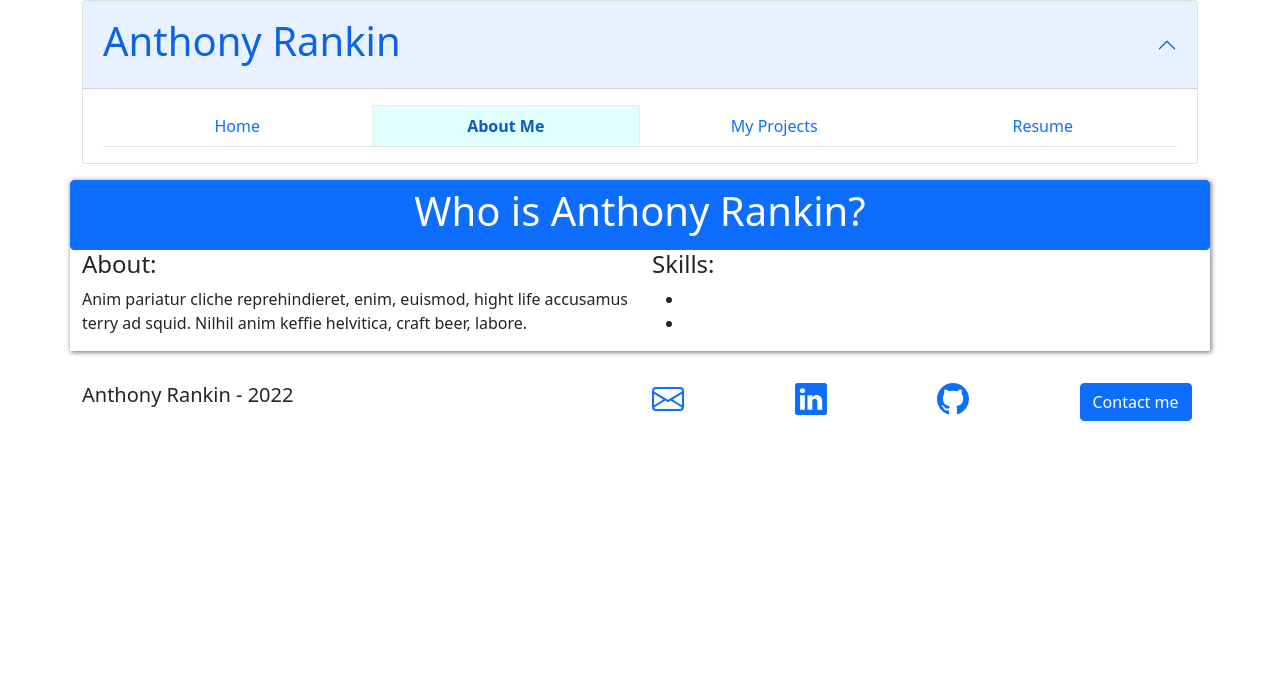
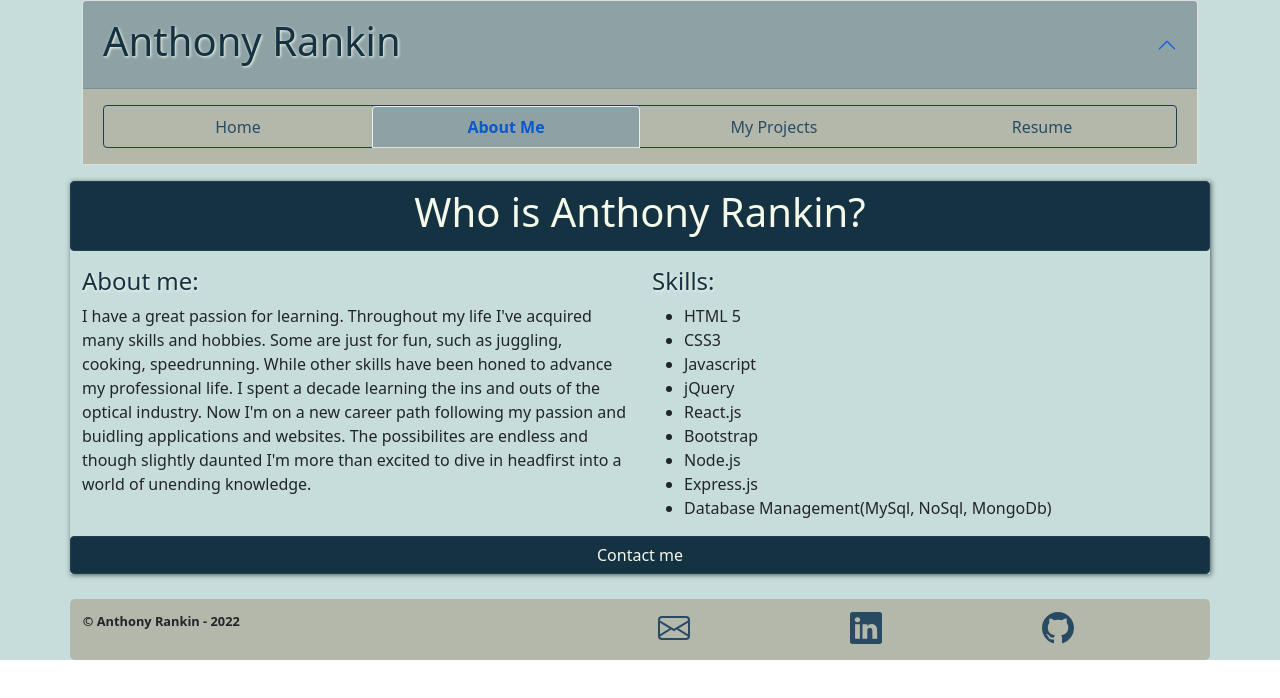
Before and after one commit to Arankin7/reactPortfolio, a React (Create React App) app: page / in a window 1280 px wide. Both pictures are taken after a click on the button "About Me". Shown: the top 698 px of the page. Built offline with nearby package versions, Linux system fonts and the light colour scheme.

Commit message:
custom css added

```diff
--- a/src/App.css
+++ b/src/App.css
@@ -37,6 +37,20 @@
   }
 }
 
+:root {
+  --ashGray: #B4B8AB;
+  --prusBlue: #153243;
+  --charcoal: #1F3F53;
+  --indigoDye: #284b63;
+  --cadetGrey: #8EA2A6;
+  --ivory: #F4F9E9;
+  --powderBlue: #c6dddc;
+  --greenSheen: #74b3aee3;
+  --tiffanyBlue: #3AC1B5;
+
+}
+
+
 /* generic Styling */
 
 .topMar {
@@ -58,23 +72,120 @@
   box-shadow: 1px 1px 5px rgba(0, 0, 0, 0.6);
 }
 
-.navActive {
-  background-color: lightcyan;
-  box-shadow: rgba(0, 0, 0, 0.6);
-  font-weight: bold;
-}
-
 /* image on homepage */
 .homeImg {
   width: 50%;
   float: right;
 }
 
+/* header styling(includes Nav) */
+.accordionBody {
+  background-color: var(--ashGray);
+}
+
+.accordion-button:not(.collapsed) {
+  background-color: var(--cadetGrey);
+}
+
+.collapsed {
+  background-color: var(--ashGray);
+}
+
+.hText {
+  color: var(--prusBlue);
+  text-shadow: 1px 1px 3px var(--ivory);
+}
+
 /* footer Styling */
 .footer {
-  position: static;
+  background-color: var(--ashGray);
+  border-radius: 5px;
+  position: relative;
   left: 0;
   bottom: 0;
   right: 0;
-  padding-top: 2em;
+  padding: 1em 0;
+  margin-top: 2em;
+
+  font-size: .8em;
+  font-weight: 600;
 }
+
+.footText {
+  margin-left: 1em;
+  font-weight: 600;
+}
+
+
+/* for svg/buttons/links */
+.svg {
+  fill: var(--indigoDye);
+}
+
+.svg:hover {
+  fill: var(--ivory);
+}
+
+.nav-link {
+  color: var(--indigoDye);
+}
+
+.nav-tabs {
+  border: 1px solid var(--charcoal);
+  border-radius: 0.25em;
+}
+
+.navActive {
+  background-color: var(--cadetGrey);
+  box-shadow: rgba(0, 0, 0, 0.6);
+  font-weight: bold;
+  color: var(--ivory);
+}
+
+.imgOpac {
+  opacity: 0.6;
+  filter: grayscale(75%);
+  filter: blur(1px);
+}
+
+.imgOpac:hover {
+  opacity: 1;
+  filter: grayscale(0%);
+}
+
+.imgOpac:focus {
+  opacity: 1;
+}
+
+/* primary button styling */
+.btn-primary {
+  background-color: var(--prusBlue);
+  border-color: var(--charcoal);
+  color: var(--ivory);
+}
+
+.btn-primary:hover {
+  background-color: var(--charcoal);
+}
+
+.btn-primary:focus {
+  background-color: var(--indigoDye) ;
+}
+
+/* info button styling */
+.btn-info {
+  background-color: var(--greenSheen);
+  border-color: var(--greenSheen);
+  box-shadow: 1px 1px 5px rgba(0, 0, 0, 0.6);
+}
+
+.btn-info:hover {
+  background-color: var(--tiffanyBlue);
+  box-shadow: 2px 2px 3px rgba(0, 0, 0, 0.6);
+}
+
+
+/* page Styling */
+.page {
+  background-color: var(--powderBlue);
+}
--- a/src/App.js
+++ b/src/App.js
@@ -1,7 +1,7 @@
 // import logo from './logo.svg';
+import React, { useState } from 'react';
+import 'bootstrap/dist/css/bootstrap.min.css';
 import './App.css';
-import 'bootstrap/dist/css/bootstrap.min.css';
-import React, { useState } from 'react';
 
 // import Components
 import About from './components/About';
@@ -23,7 +23,7 @@ function App() {
 
   return (
     <div>
-      <main>
+      <main className="page">
         <Header
         projectSelected={projectSelected}
         setProjectSelected={setProjectSelected}
--- a/src/components/About/index.js
+++ b/src/components/About/index.js
@@ -1,9 +1,11 @@
 import React, { useState } from "react";
+import Contact from "../Contact";
 import Container from 'react-bootstrap/Container';
 import Row from 'react-bootstrap/Row';
 import Col from 'react-bootstrap/Col';
 import Button from "react-bootstrap/Button";
 import Collapse from "react-bootstrap/Collapse";
+
 
 function About() {
 
@@ -24,23 +26,32 @@ function About() {
 
             {/* Collapsable part of Accordion */}
             <Collapse in={open}>
-                <Row id="about-collapse">
+                <Row id="about-collapse" className="topMar">
                     <Col>
-                        <h4>About:</h4>
+                        <h4 className="hText">About me:</h4>
                         <p>
-                            Anim pariatur cliche reprehindieret, enim, euismod, hight life accusamus
-                            terry ad squid. Nilhil anim keffie helvitica, craft beer, labore.
+                        I have a great passion for learning. Throughout my life I've acquired many skills and hobbies. Some are just for fun, such as juggling, cooking, speedrunning. While other skills have been honed to advance my professional life. I spent a decade learning the ins and outs of the optical industry. Now I'm on a new career path following my passion and buidling applications and websites. The possibilites are endless and though slightly daunted I'm more than excited to dive in headfirst into a world of unending knowledge.
                         </p>
                     </Col>
                     <Col>
-                        <h4>Skills:</h4>
+                        <h4 className="hText">Skills:</h4>
                         <ul>
-                            <li></li>
-                            <li></li>
+                            <li>HTML 5</li>
+                            <li>CSS3</li>
+                            <li>Javascript</li>
+                            <li>jQuery</li>
+                            <li>React.js</li>
+                            <li>Bootstrap</li>
+                            <li>Node.js</li>
+                            <li>Express.js</li>
+                            <li>Database Management(MySql, NoSql, MongoDb)</li>
                         </ul>
                     </Col>
                 </Row>
             </Collapse>
+            <Row>
+                <Contact />
+            </Row>
         </Container>
     );
 }
--- a/src/components/Contact/index.js
+++ b/src/components/Contact/index.js
@@ -48,7 +48,7 @@ function Contact() {
 
     function handleSubmit(e){
         e.preventDefault();
-        console.log(formState);
+        // console.log(formState);
     }
 
     return (
@@ -63,7 +63,7 @@ function Contact() {
                 </Modal.Header>
 
                 <Modal.Body>
-                    <h5>Fill out this form to contact me!</h5>
+                    <h5>Fill out this form to get in touch!</h5>
 
                     {/* Contact Form */}
                     <Form>
@@ -99,6 +99,7 @@ function Contact() {
                             name="message"
                             defaultValue={message}
                             rows={3}
+                            placeholder="Currently this form isn't fully functional.  The best way to get in contact with me would be to send me an email."
                             />
                         </Form.Group>
 
--- a/src/components/Footer/index.js
+++ b/src/components/Footer/index.js
@@ -3,21 +3,21 @@ import Container from 'react-bootstrap/Container';
 import Row from 'react-bootstrap/Row';
 import Col from 'react-bootstrap/Col';
 
-import Contact from "../Contact";
+// import Contact from "../Contact";
 
 function Footer() {
 
     return (
         <Container className="footer">
             <Row>
-                <Col><h5>Anthony Rankin - 2022</h5></Col>
+                <Col className="footText"><p> &copy; Anthony Rankin - 2022</p></Col>
 
             <Col>
                 <Row>
                     {/* SVGs links to email,github,linkedIn */}
                     <Col>
                     <a href="mailto: arankin789@gmail.com">
-                        <svg xmlns="http://www.w3.org/2000/svg" width="32" height="32" fill="currentColor" class="bi bi-envelope" viewBox="0 0 16 16">
+                        <svg className="svg" xmlns="http://www.w3.org/2000/svg" width="32" height="32" fill="currentColor" class="bi bi-envelope svg" viewBox="0 0 16 16">
                         <path d="M0 4a2 2 0 0 1 2-2h12a2 2 0 0 1 2 2v8a2 2 0 0 1-2 2H2a2 2 0 0 1-2-2V4Zm2-1a1 1 0 0 0-1 1v.217l7 4.2 7-4.2V4a1 1 0 0 0-1-1H2Zm13 2.383-4.708 2.825L15 11.105V5.383Zm-.034 6.876-5.64-3.471L8 9.583l-1.326-.795-5.64 3.47A1 1 0 0 0 2 13h12a1 1 0 0 0 .966-.741ZM1 11.105l4.708-2.897L1 5.383v5.722Z"/>
                         </svg>
                     </a>
@@ -25,7 +25,7 @@ function Footer() {
 
                     <Col>
                     <a href="https://www.linkedin.com/in/arankin789/" rel="noreferrer" target="_blank">
-                        <svg xmlns="http://www.w3.org/2000/svg" width="32" height="32" fill="currentColor" class="bi bi-linkedin" viewBox="0 0 16 16">
+                        <svg className="svg" xmlns="http://www.w3.org/2000/svg" width="32" height="32" fill="currentColor" class="bi bi-linkedin svg" viewBox="0 0 16 16">
                         <path d="M0 1.146C0 .513.526 0 1.175 0h13.65C15.474 0 16 .513 16 1.146v13.708c0 .633-.526 1.146-1.175 1.146H1.175C.526 16 0 15.487 0 14.854V1.146zm4.943 12.248V6.169H2.542v7.225h2.401zm-1.2-8.212c.837 0 1.358-.554 1.358-1.248-.015-.709-.52-1.248-1.342-1.248-.822 0-1.359.54-1.359 1.248 0 .694.521 1.248 1.327 1.248h.016zm4.908 8.212V9.359c0-.216.016-.432.08-.586.173-.431.568-.878 1.232-.878.869 0 1.216.662 1.216 1.634v3.865h2.401V9.25c0-2.22-1.184-3.252-2.764-3.252-1.274 0-1.845.7-2.165 1.193v.025h-.016a5.54 5.54 0 0 1 .016-.025V6.169h-2.4c.03.678 0 7.225 0 7.225h2.4z"/>
                         </svg>
                     </a>
@@ -33,12 +33,12 @@ function Footer() {
 
                     <Col>
                     <a href="https://github.com/Arankin7" rel="noreferrer" target="_blank">
-                        <svg xmlns="http://www.w3.org/2000/svg" width="32" height="32" fill="currentColor" class="bi bi-github" viewBox="0 0 16 16">
+                        <svg  className="svg" xmlns="http://www.w3.org/2000/svg" width="32" height="32" fill="currentColor" class="bi bi-github svg" viewBox="0 0 16 16">
                         <path d="M8 0C3.58 0 0 3.58 0 8c0 3.54 2.29 6.53 5.47 7.59.4.07.55-.17.55-.38 0-.19-.01-.82-.01-1.49-2.01.37-2.53-.49-2.69-.94-.09-.23-.48-.94-.82-1.13-.28-.15-.68-.52-.01-.53.63-.01 1.08.58 1.23.82.72 1.21 1.87.87 2.33.66.07-.52.28-.87.51-1.07-1.78-.2-3.64-.89-3.64-3.95 0-.87.31-1.59.82-2.15-.08-.2-.36-1.02.08-2.12 0 0 .67-.21 2.2.82.64-.18 1.32-.27 2-.27.68 0 1.36.09 2 .27 1.53-1.04 2.2-.82 2.2-.82.44 1.1.16 1.92.08 2.12.51.56.82 1.27.82 2.15 0 3.07-1.87 3.75-3.65 3.95.29.25.54.73.54 1.48 0 1.07-.01 1.93-.01 2.2 0 .21.15.46.55.38A8.012 8.012 0 0 0 16 8c0-4.42-3.58-8-8-8z"/>
                         </svg>
                     </a>
                     </Col>
-                    <Col> <Contact /> </Col>
+                    {/* <Col> <Contact /> </Col>                     */}
                 </Row>
             </Col>
             </Row>
--- a/src/components/Header/index.js
+++ b/src/components/Header/index.js
@@ -44,13 +44,13 @@ function Header(props) {
                     <Row className="justify-content-md-center">
                         <Accordion.Header>
                             <Col xs={8} md={8} lg={8}>
-                                <h1>Anthony Rankin</h1>
+                                <h1 className="hText">Anthony Rankin</h1>
                             </Col>
                             {/* <Col xs={2} md={2} lg={2}">
                                 <Contact />
                             </Col> */}
                         </Accordion.Header>
-                        <Accordion.Body>
+                        <Accordion.Body className="accordionBody">
                             <Navigation
                                 categories={categories}
                                 setCurrentCategory={setCurrentCategory}
```
Also changed, not shown: src/components/Home/index.js (+8 -3 lines), src/components/Project/index.js (+17 -2 lines), src/components/Resume/index.js (+8 -1 lines).
